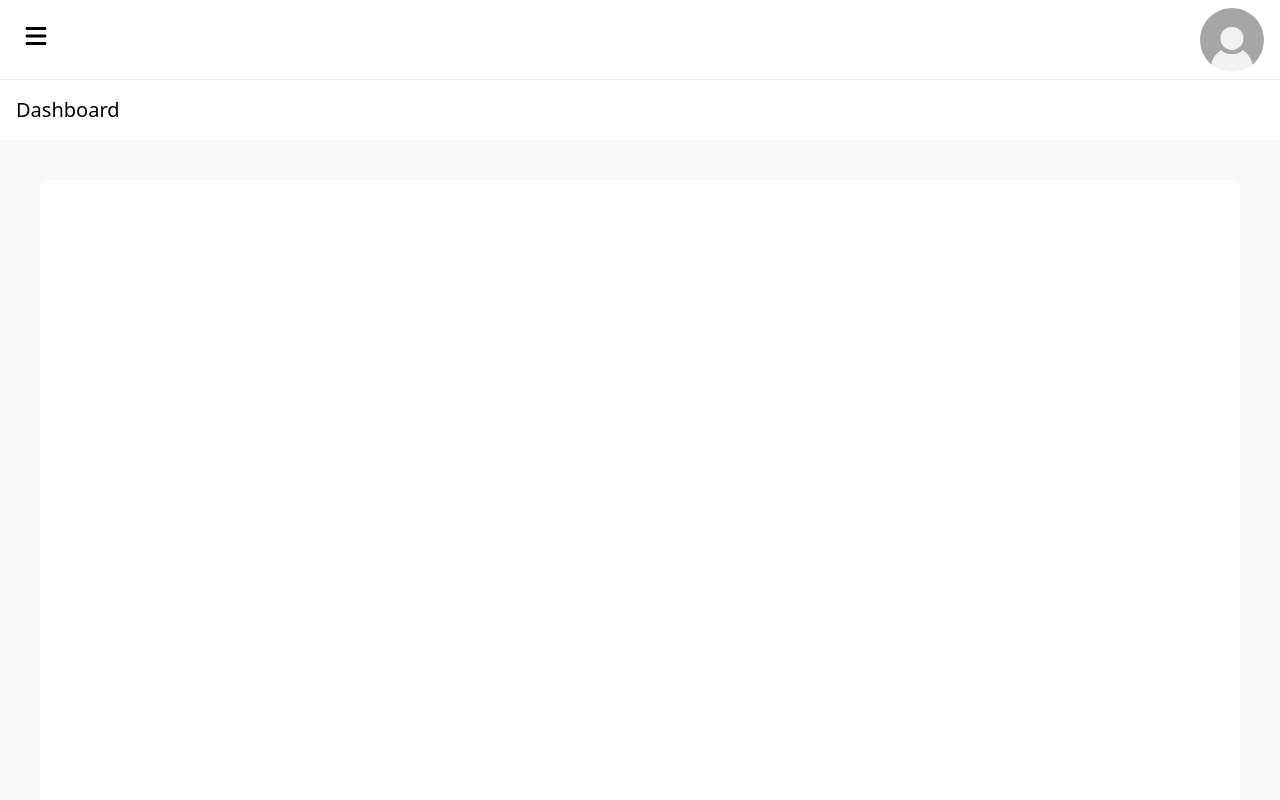
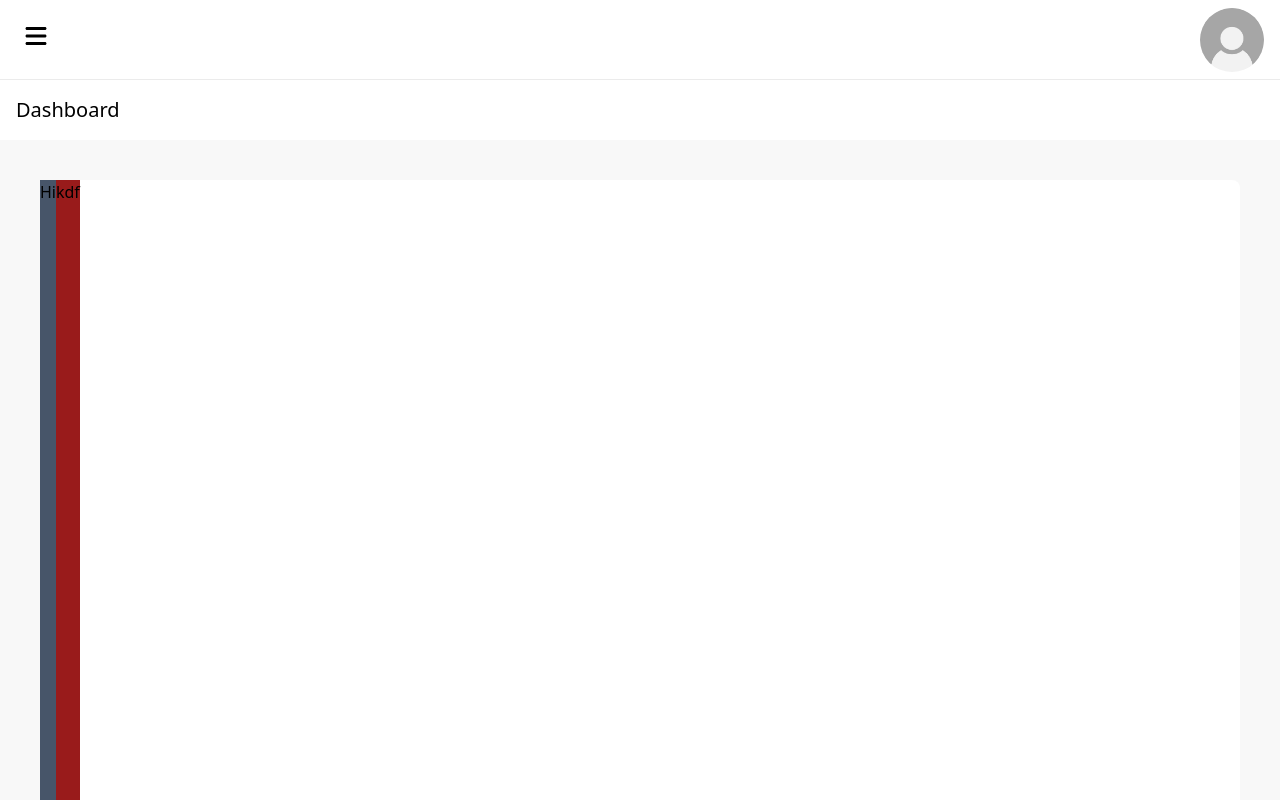
Before and after one commit to gihanpunarji/track-it, a React (Vite) app: page /dashboard in a window 1280 px wide. Shown: the top 800 px of the page. Built offline with nearby package versions, Linux system fonts and the light colour scheme.

Commit message:
Edit dashboard

```diff
--- a/src/components/Dashboard.jsx
+++ b/src/components/Dashboard.jsx
@@ -63,7 +63,12 @@ export default function Dashboard() {
             <h2 className="p-4 text-xl">Dashboard</h2>
           </div>
           <div className="bg-[#F8F8F8] h-screen p-10">
-            <div className="bg-white rounded-lg h-screen"></div>
+            <div className="bg-white rounded-lg h-screen flex flex-row">
+
+              <div className="bg-slate-600 col-span-3"><h1>Hi</h1></div>
+              <div className="bg-red-800 col-4"><h2>kdf</h2></div>
+
+            </div>
           </div>
         </main>
       </div>
```
